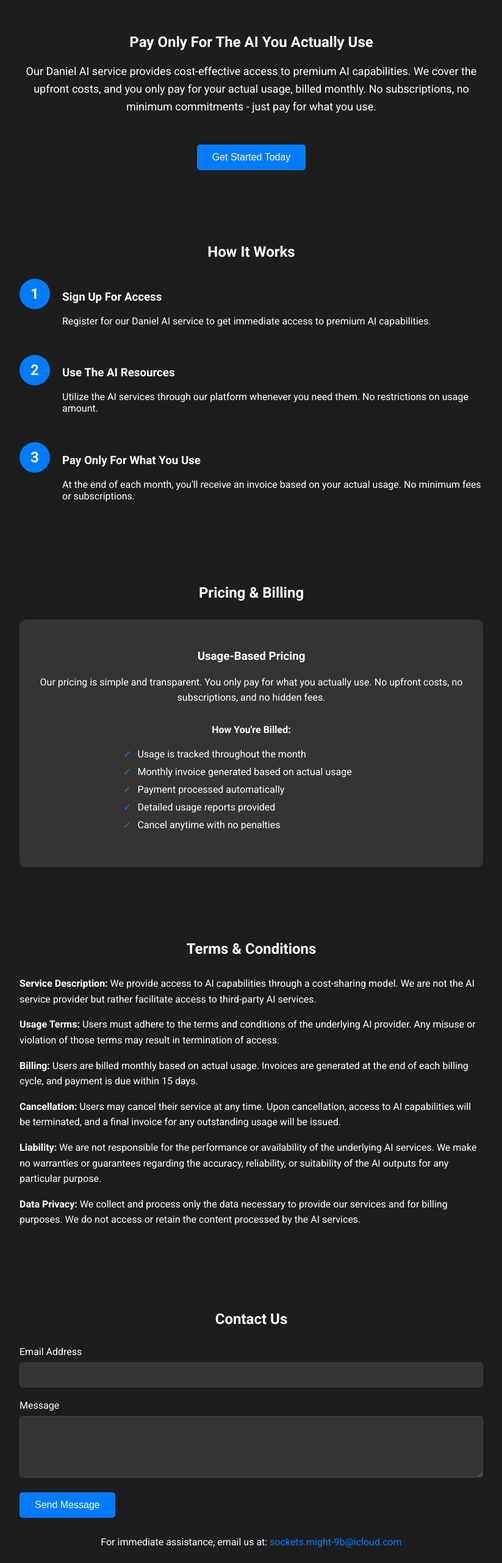
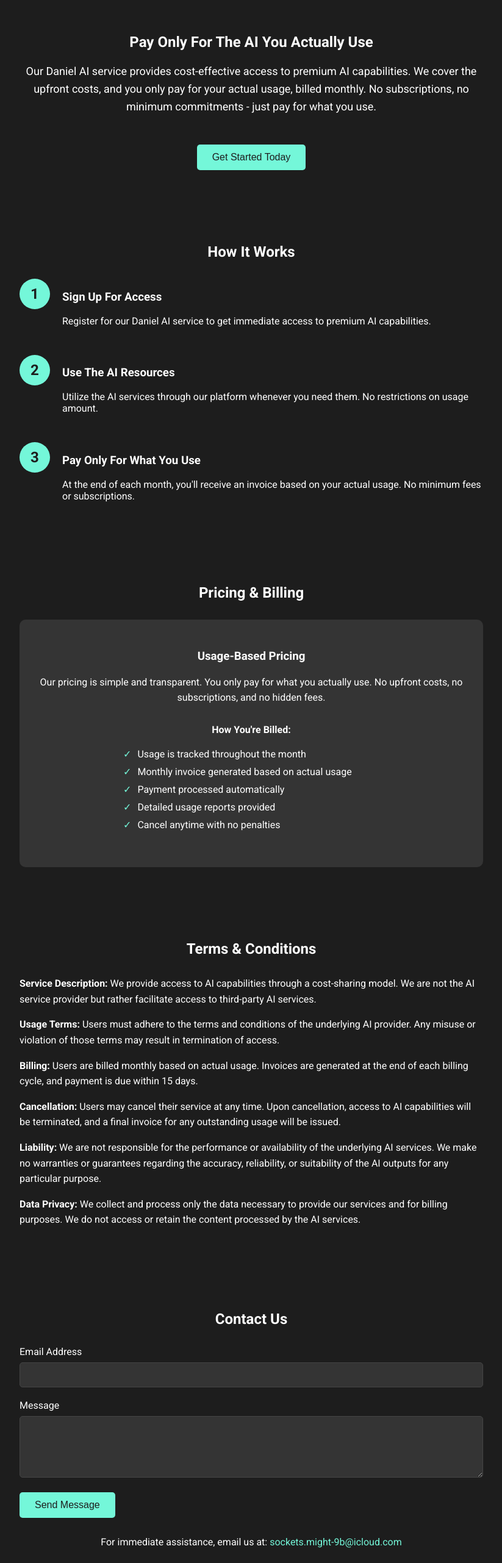
Before and after one commit to danieldjupvik/portfolio, a React (Create React App) app: page /ai in a window 1280 px wide. Shown: the part 234-2797 px from the top of the page at 61% size, without its empty margins (228-1051 px from the left). Built offline with nearby package versions, Linux system fonts and the light colour scheme.

Commit message:
Update AI component styles to enhance UI with new color scheme, changing button and text colors for improved visibility.

```diff
--- a/src/pages/AI.js
+++ b/src/pages/AI.js
@@ -55,8 +55,8 @@ const AI = () => {
         </p>
         <button
           style={{
-            background: '#007bff',
-            color: 'white',
+            background: '#74f7d9',
+            color: '#1d1d1d',
             border: 'none',
             padding: '12px 25px',
             borderRadius: '5px',
@@ -95,13 +95,14 @@ const AI = () => {
                 minWidth: '50px',
                 width: '50px',
                 height: '50px',
-                backgroundColor: '#007bff',
+                backgroundColor: '#74f7d9',
                 borderRadius: '50%',
                 display: 'flex',
                 alignItems: 'center',
                 justifyContent: 'center',
                 fontSize: '24px',
                 fontWeight: 'bold',
+                color: '#1d1d1d',
               }}
             >
               1
@@ -123,13 +124,14 @@ const AI = () => {
                 minWidth: '50px',
                 width: '50px',
                 height: '50px',
-                backgroundColor: '#007bff',
+                backgroundColor: '#74f7d9',
                 borderRadius: '50%',
                 display: 'flex',
                 alignItems: 'center',
                 justifyContent: 'center',
                 fontSize: '24px',
                 fontWeight: 'bold',
+                color: '#1d1d1d',
               }}
             >
               2
@@ -151,13 +153,14 @@ const AI = () => {
                 minWidth: '50px',
                 width: '50px',
                 height: '50px',
-                backgroundColor: '#007bff',
+                backgroundColor: '#74f7d9',
                 borderRadius: '50%',
                 display: 'flex',
                 alignItems: 'center',
                 justifyContent: 'center',
                 fontSize: '24px',
                 fontWeight: 'bold',
+                color: '#1d1d1d',
               }}
             >
               3
@@ -216,7 +219,7 @@ const AI = () => {
                   alignItems: 'center',
                 }}
               >
-                <span style={{ color: '#007bff', marginRight: '10px' }}>✓</span>{' '}
+                <span style={{ color: '#74f7d9', marginRight: '10px' }}>✓</span>{' '}
                 Usage is tracked throughout the month
               </li>
               <li
@@ -226,7 +229,7 @@ const AI = () => {
                   alignItems: 'center',
                 }}
               >
-                <span style={{ color: '#007bff', marginRight: '10px' }}>✓</span>{' '}
+                <span style={{ color: '#74f7d9', marginRight: '10px' }}>✓</span>{' '}
                 Monthly invoice generated based on actual usage
               </li>
               <li
@@ -236,7 +239,7 @@ const AI = () => {
                   alignItems: 'center',
                 }}
               >
-                <span style={{ color: '#007bff', marginRight: '10px' }}>✓</span>{' '}
+                <span style={{ color: '#74f7d9', marginRight: '10px' }}>✓</span>{' '}
                 Payment processed automatically
               </li>
               <li
@@ -246,7 +249,7 @@ const AI = () => {
                   alignItems: 'center',
                 }}
               >
-                <span style={{ color: '#007bff', marginRight: '10px' }}>✓</span>{' '}
+                <span style={{ color: '#74f7d9', marginRight: '10px' }}>✓</span>{' '}
                 Detailed usage reports provided
               </li>
               <li
@@ -256,7 +259,7 @@ const AI = () => {
                   alignItems: 'center',
                 }}
               >
-                <span style={{ color: '#007bff', marginRight: '10px' }}>✓</span>{' '}
+                <span style={{ color: '#74f7d9', marginRight: '10px' }}>✓</span>{' '}
                 Cancel anytime with no penalties
               </li>
             </ul>
@@ -396,8 +399,8 @@ const AI = () => {
             <button
               type='submit'
               style={{
-                background: '#007bff',
-                color: 'white',
+                background: '#74f7d9',
+                color: '#1d1d1d',
                 border: 'none',
                 padding: '12px 25px',
                 borderRadius: '5px',
@@ -415,7 +418,7 @@ const AI = () => {
             For immediate assistance, email us at:{' '}
             <a
               href='mailto:sockets.might-9b@icloud.com'
-              style={{ color: '#007bff' }}
+              style={{ color: '#74f7d9' }}
             >
               sockets.might-9b@icloud.com
             </a>
```
